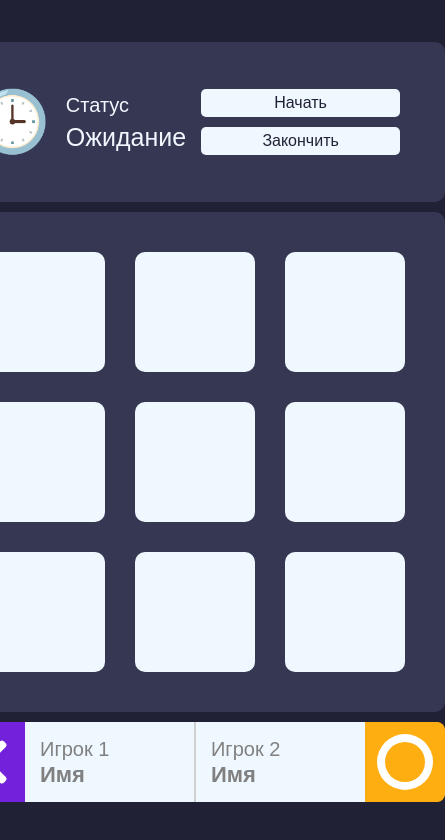
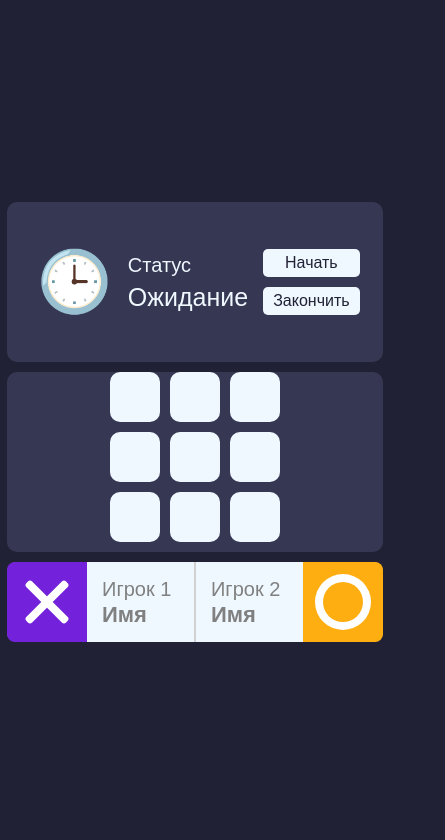
Before and after one commit to Moralentos/tictactoe, a website: page index.html in a window 390 px wide. Shown: the whole page, 445 px wide, since content can reach past the window. Drawn offline with Linux system fonts and the light colour scheme.

Commit message:
adaptive minimum

```diff
--- a/app.js
+++ b/app.js
@@ -1,5 +1,6 @@
 "use strict";
 const mainElem = document.querySelector('#mainElem');
+const elem1 = document.querySelector('.el');
 let firstRender = false;
 let matrix = [
     [3, 3, 3,],
@@ -96,7 +97,7 @@ function addClassWinLine(line) {
         // winLine.style.height = "100%";
         getColorWinLine(winner, winLine);
         winBlock.style.transform = "rotate(90deg)";
-        mainElem && mainElem.appendChild(winBlock);
+        elem1 && elem1.appendChild(winBlock);
         winBlock.appendChild(winLine);
         winBlock.appendChild(div1);
         winBlock.appendChild(div2);
@@ -112,7 +113,7 @@ function addClassWinLine(line) {
         // winLine.style.height = "100%";
         getColorWinLine(winner, winLine);
         winBlock.style.transform = "rotate(90deg)";
-        mainElem && mainElem.appendChild(winBlock);
+        elem1 && elem1.appendChild(winBlock);
         winBlock.appendChild(div1);
         winBlock.appendChild(winLine);
         winBlock.appendChild(div2);
@@ -128,7 +129,7 @@ function addClassWinLine(line) {
         // winLine.style.height = "100%";
         getColorWinLine(winner, winLine);
         winBlock.style.transform = "rotate(90deg)";
-        mainElem && mainElem.appendChild(winBlock);
+        elem1 && elem1.appendChild(winBlock);
         winBlock.appendChild(div1);
         winBlock.appendChild(div2);
         winBlock.appendChild(winLine);
@@ -144,7 +145,7 @@ function addClassWinLine(line) {
         // winLine.style.height = "100%";
         // winBlock.style.transform = "rotate(90deg)";
         getColorWinLine(winner, winLine);
-        mainElem && mainElem.appendChild(winBlock);
+        elem1 && elem1.appendChild(winBlock);
         winBlock.appendChild(winLine);
         winBlock.appendChild(div1);
         winBlock.appendChild(div2);
@@ -160,7 +161,7 @@ function addClassWinLine(line) {
         // winLine.style.height = "100%";
         // winBlock.style.transform = "rotate(90deg)";
         getColorWinLine(winner, winLine);
-        mainElem && mainElem.appendChild(winBlock);
+        elem1 && elem1.appendChild(winBlock);
         winBlock.appendChild(div1);
         winBlock.appendChild(winLine);
         winBlock.appendChild(div2);
@@ -176,7 +177,7 @@ function addClassWinLine(line) {
         // winLine.style.height = "100%";
         // winBlock.style.transform = "rotate(90deg)";
         getColorWinLine(winner, winLine);
-        mainElem && mainElem.appendChild(winBlock);
+        elem1 && elem1.appendChild(winBlock);
         winBlock.appendChild(div1);
         winBlock.appendChild(div2);
         winBlock.appendChild(winLine);
@@ -192,7 +193,7 @@ function addClassWinLine(line) {
         winLine.style.height = "100%";
         getColorWinLine(winner, winLine);
         winBlock.style.transform = "rotate(-45deg)";
-        mainElem && mainElem.appendChild(winBlock);
+        elem1 && elem1.appendChild(winBlock);
         winBlock.appendChild(div1);
         winBlock.appendChild(winLine);
         winBlock.appendChild(div2);
@@ -208,7 +209,7 @@ function addClassWinLine(line) {
         winLine.style.height = "100%";
         winBlock.style.transform = "rotate(45deg)";
         getColorWinLine(winner, winLine);
-        mainElem && mainElem.appendChild(winBlock);
+        elem1 && elem1.appendChild(winBlock);
         winBlock.appendChild(div1);
         winBlock.appendChild(winLine);
         winBlock.appendChild(div2);
@@ -260,12 +261,12 @@ const blockDivCreate = (elem) => {
         const svg = getIcon(elem);
         const blockDiv = document.createElement('div');
         blockDiv.classList.add("block");
-        mainElem.appendChild(blockDiv);
+        elem1 && elem1.appendChild(blockDiv);
         svg && blockDiv.appendChild(svg);
     }
 };
 function render() {
-    mainElem && (mainElem.innerHTML = '');
+    elem1 && (elem1.innerHTML = '');
     matrix.map((line) => {
         line.map((elem) => {
             blockDivCreate(elem);
--- a/index.html
+++ b/index.html
@@ -22,6 +22,7 @@
           </div>
         </header>
         <main id="mainElem">
+          <div class="el"></div>
           <!-- <div class="block">
             <svg
               xmlns="http://www.w3.org/2000/svg"
--- a/style.css
+++ b/style.css
@@ -18,10 +18,12 @@ body {
   align-items: center;
   width: 100%;
   height: 100vh;
+  max-width: 1200px;
+  margin: 0 auto;
 }
 
 .content {
-  width: 500px;
+  /* width: 500px; */
   display: flex;
   flex-direction: column;
   /* height: 600px; */
@@ -91,8 +93,28 @@ header {
 }
 
 main {
-  height: 500px;
-  width: 500px;
+  /* height: 500px;
+  width: 500px; */
+
+  border-radius: 10px;
+
+  background-color: var(--secondary-color);
+  margin-bottom: 10px !important;
+
+  padding: 30px;
+  box-sizing: border-box !important;
+  /* display: grid; */
+  grid-template-columns: repeat(3, 1fr);
+  grid-template-rows: repeat(3, 1fr);
+  grid-column-gap: 10px;
+  grid-row-gap: 10px;
+  justify-items: center;
+  align-items: center;
+  position: relative;
+}
+.el {
+  /* height: 500px;
+  width: 500px; */
 
   border-radius: 10px;
 
@@ -253,3 +275,47 @@ footer {
   font-size: 22px;
   font-weight: bold;
 }
+
+@media (max-width: 992px) {
+  .container {
+    max-width: 768px;
+  }
+  .content {
+    max-width: 768px;
+  }
+}
+
+@media (max-width: 768px) {
+  .container {
+    max-width: 576px;
+  }
+  .content {
+    max-width: 576px;
+  }
+}
+
+@media (max-width: 576px) {
+  .container {
+    max-width: 376px;
+  }
+  .content {
+    max-width: 376px;
+  }
+  .block {
+    width: 50px;
+    height: 50px;
+  }
+  .el {
+    padding: 0;
+    width: auto;
+  }
+  #mainElem {
+    padding: 0;
+    display: flex;
+    justify-content: center;
+    align-items: center;
+  }
+  .player {
+    white-space: normal !important;
+  }
+}
```
Also changed, not shown: app.ts (+11 -10 lines).
